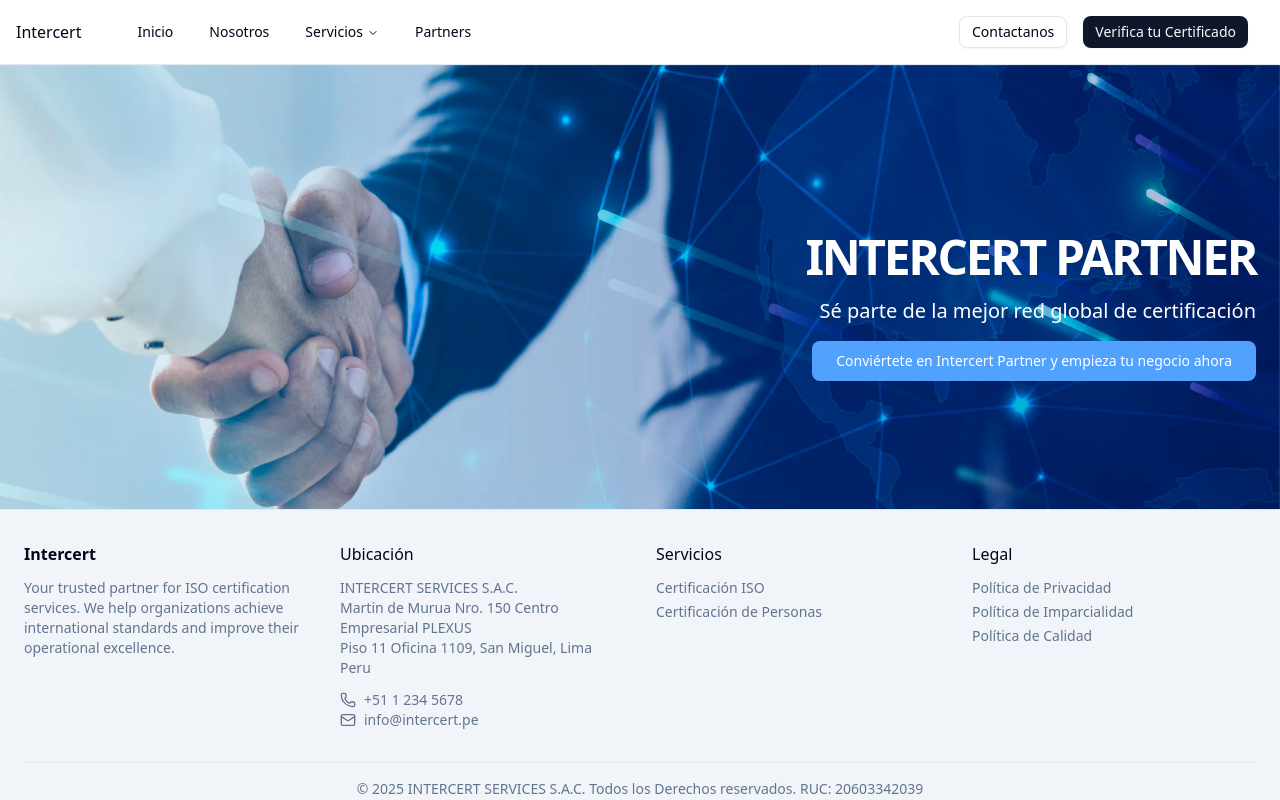
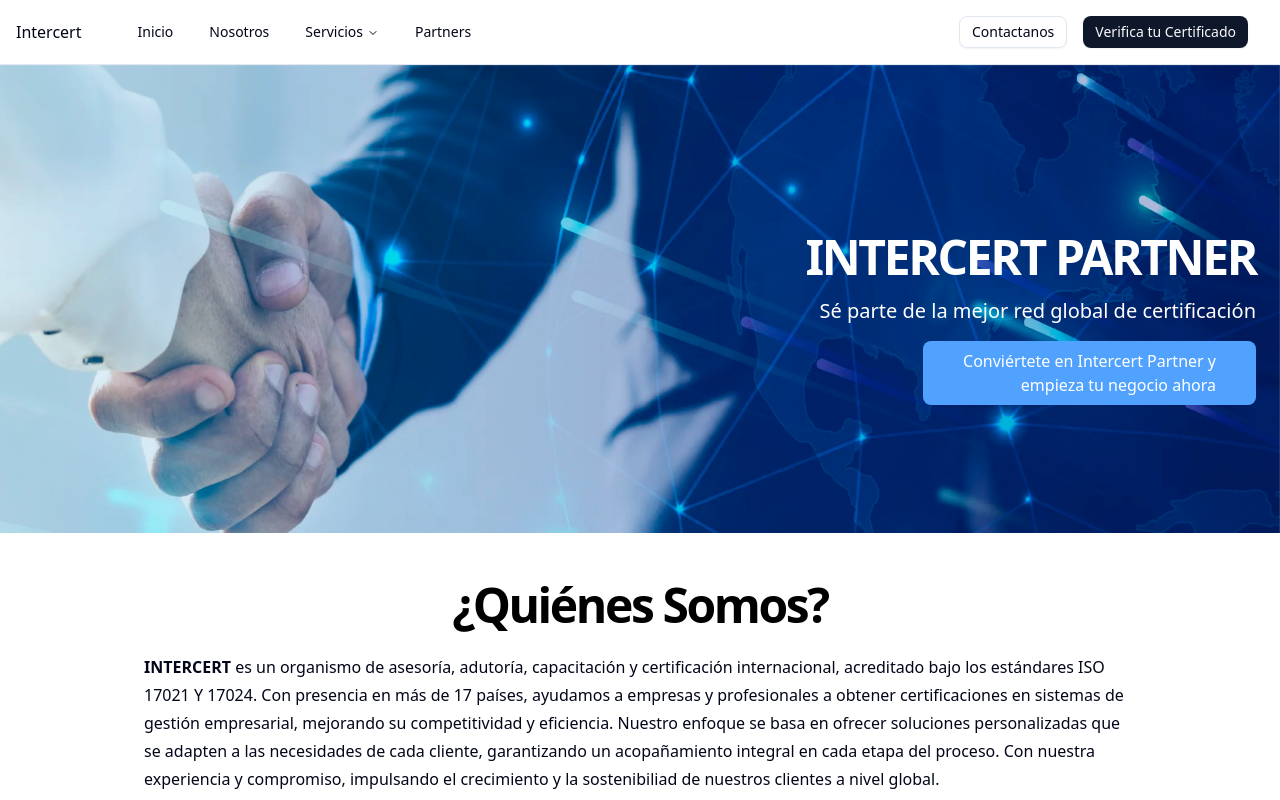
Before and after one commit to Sol-dev-Int/intercert-landing-peru-copia-sol, a Next.js app: page /partners in a window 1280 px wide. Shown: the top 800 px of the page. Built offline with nearby package versions, Linux system fonts and the light colour scheme.

Commit message:
feat: add people certifications page

```diff
--- a/app/(root)/_components/Header.tsx
+++ b/app/(root)/_components/Header.tsx
@@ -147,7 +147,7 @@
 
 
 
-                                <Link href='/parthners' passHref>
+                                <Link href='/partners' passHref>
                                     <DropdownMenuItem>
                                         Parthers
                                     </DropdownMenuItem>
--- a/app/(root)/page.tsx
+++ b/app/(root)/page.tsx
@@ -68,8 +68,6 @@
           <section>
               <h2> Contacto </h2>
           </section>
-
-
       </>
   );
 }
--- a/app/not-found.tsx
+++ b/app/not-found.tsx
@@ -10,7 +10,7 @@
                 Error 404 - Pagina No Encontrada
             </h1>
             <p className="leading-7 [&:not(:first-child)]:mt-6">
-                Parece que la Pagina que buscas no existe :c
+                Parece que la Pagina que buscas no existe :'v
             </p>
             <Button size="lg" asChild>
                 <Link href='/'>
--- a/app/partners/page.tsx
+++ b/app/partners/page.tsx
@@ -4,6 +4,7 @@
 
 export default function PartnersPage() {
     return (
+        <>
             <section
                 id="presentation"
                 className="w-full py-12 md:py-24 lg:py-32 bg-muted bg-cover bg-right"
@@ -14,24 +15,40 @@
                         <h1 className="text-3xl font-bold tracking-tighter sm:text-4xl md:text-5xl text-white">
                             INTERCERT PARTNER
                         </h1>
-                    <p className="text-muted-foreground md:text-xl text-white ">
+                        <p className="text-muted-foreground sm:text-4xl md:text-xl text-white ">
                             Sé parte de la mejor red global de certificación
                         </p>
                         <div className="flex flex-col gap-2 min-[400px]:flex-row justify-end">
-                        <Button size="lg" asChild className="bg-blue-400 text-white hover:bg-blue-900">
+                            <Button size="lg" asChild className="bg-blue-400 text-white hover:bg-blue-900 text-sm lg:px-10 lg:py-8 sm:text-base sm:px-6 sm:py-3">
                                 <Link
                                     href="https://wa.me/51992387031?text=Hola,%20quiero%20ser%20el%20nuevo%20Intercert%20Partner"
                                     passHref
                                     target="_blank"
                                     rel="noopener noreferrer"
                                 >
-                                Conviértete en Intercert Partner y empieza tu negocio ahora
+                                    Conviértete en Intercert Partner y <br/> empieza tu negocio ahora
                                 </Link>
                             </Button>
                         </div>
                     </div>
                 </div>
-
             </section>
+            <div className={`flex flex-col items-center `}>
+                <div className={`flex flex-col px-4 max-w-5xl my-12`}>
+                    <h2 className="text-center text-3xl font-bold tracking-tighter sm:text-4xl md:text-5xl text-black">
+                        ¿Quiénes Somos?
+                    </h2>
+                    <span className="leading-7 [&:not(:first-child)]:mt-6">
+                        <strong>INTERCERT</strong> es un organismo de asesoría, adutoría, capacitación y certificación
+                        internacional, acreditado bajo los estándares ISO 17021 Y 17024. Con presencia en más de 17 países,
+                        ayudamos a empresas y profesionales a obtener certificaciones en sistemas de gestión empresarial,
+                        mejorando su competitividad y eficiencia. Nuestro enfoque se basa en ofrecer soluciones personalizadas
+                        que se adapten a las necesidades de cada cliente, garantizando un acopañamiento integral en cada etapa
+                        del proceso. Con nuestra experiencia y compromiso, impulsando el crecimiento y la sostenibiliad de
+                        nuestros clientes a nivel global.
+                    </span>
+                </div>
+            </div>
+        </>
     );
 }
```
Lines whose indentation alone changed are shown as unchanged.
